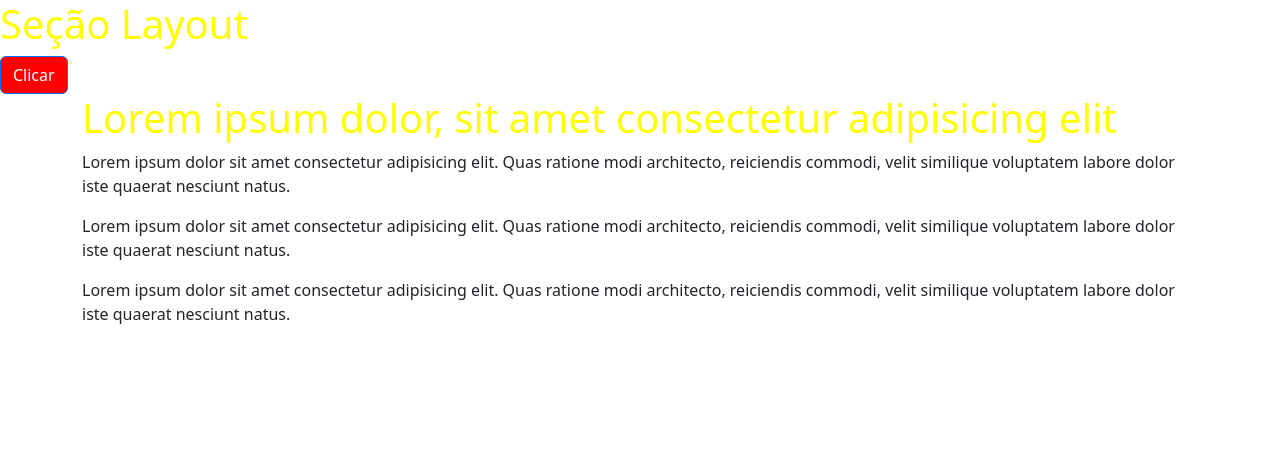
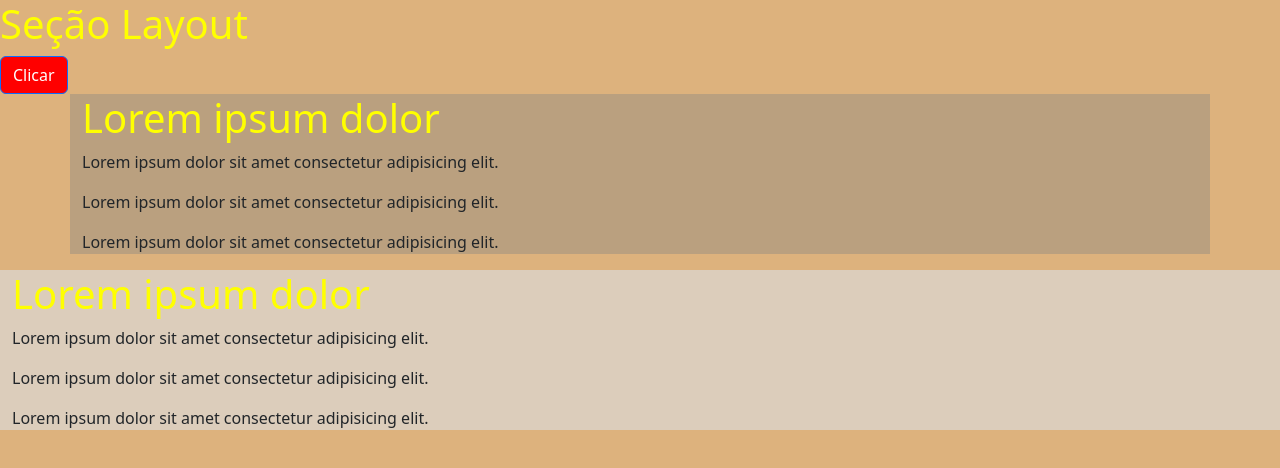
Before and after one commit to leojosants/udemy_bootstrap_5_do_basico_ao_avancado_com_4_projetos, a plain HTML site: page 03_criando_layouts_com_bootstrap/01_aulas/index.html in a window 1280 px wide. Drawn offline with nearby package versions, Linux system fonts and the light colour scheme.

Commit message:
30. Container fluid

```diff
--- a/03_criando_layouts_com_bootstrap/01_aulas/css/styles.css
+++ b/03_criando_layouts_com_bootstrap/01_aulas/css/styles.css
@@ -41,3 +41,15 @@ h1 {
 .btn-primary {
     background-color: red;
 }
+
+body {
+    background-color: rgba(204, 139, 59, 0.658);
+}
+
+.container {
+    background-color: rgba(128, 128, 128, 0.381);
+}
+
+.container-fluid {
+    background-color: rgba(220, 220, 220, 0.655);
+}
--- a/03_criando_layouts_com_bootstrap/01_aulas/index.html
+++ b/03_criando_layouts_com_bootstrap/01_aulas/index.html
@@ -22,22 +22,17 @@
 
 		<!-- container -->
 		<div class="container">
-			<h1>Lorem ipsum dolor, sit amet consectetur adipisicing elit</h1>
-			<p>
-				Lorem ipsum dolor sit amet consectetur adipisicing elit. Quas
-				ratione modi architecto, reiciendis commodi, velit similique
-				voluptatem labore dolor iste quaerat nesciunt natus.
-			</p>
-			<p>
-				Lorem ipsum dolor sit amet consectetur adipisicing elit. Quas
-				ratione modi architecto, reiciendis commodi, velit similique
-				voluptatem labore dolor iste quaerat nesciunt natus.
-			</p>
-			<p>
-				Lorem ipsum dolor sit amet consectetur adipisicing elit. Quas
-				ratione modi architecto, reiciendis commodi, velit similique
-				voluptatem labore dolor iste quaerat nesciunt natus.
-			</p>
+			<h1>Lorem ipsum dolor</h1>
+			<p>Lorem ipsum dolor sit amet consectetur adipisicing elit.</p>
+			<p>Lorem ipsum dolor sit amet consectetur adipisicing elit.</p>
+			<p>Lorem ipsum dolor sit amet consectetur adipisicing elit.</p>
+		</div>
+
+		<div class="container-fluid">
+			<h1>Lorem ipsum dolor</h1>
+			<p>Lorem ipsum dolor sit amet consectetur adipisicing elit.</p>
+			<p>Lorem ipsum dolor sit amet consectetur adipisicing elit.</p>
+			<p>Lorem ipsum dolor sit amet consectetur adipisicing elit.</p>
 		</div>
 	</body>
 </html>
```
